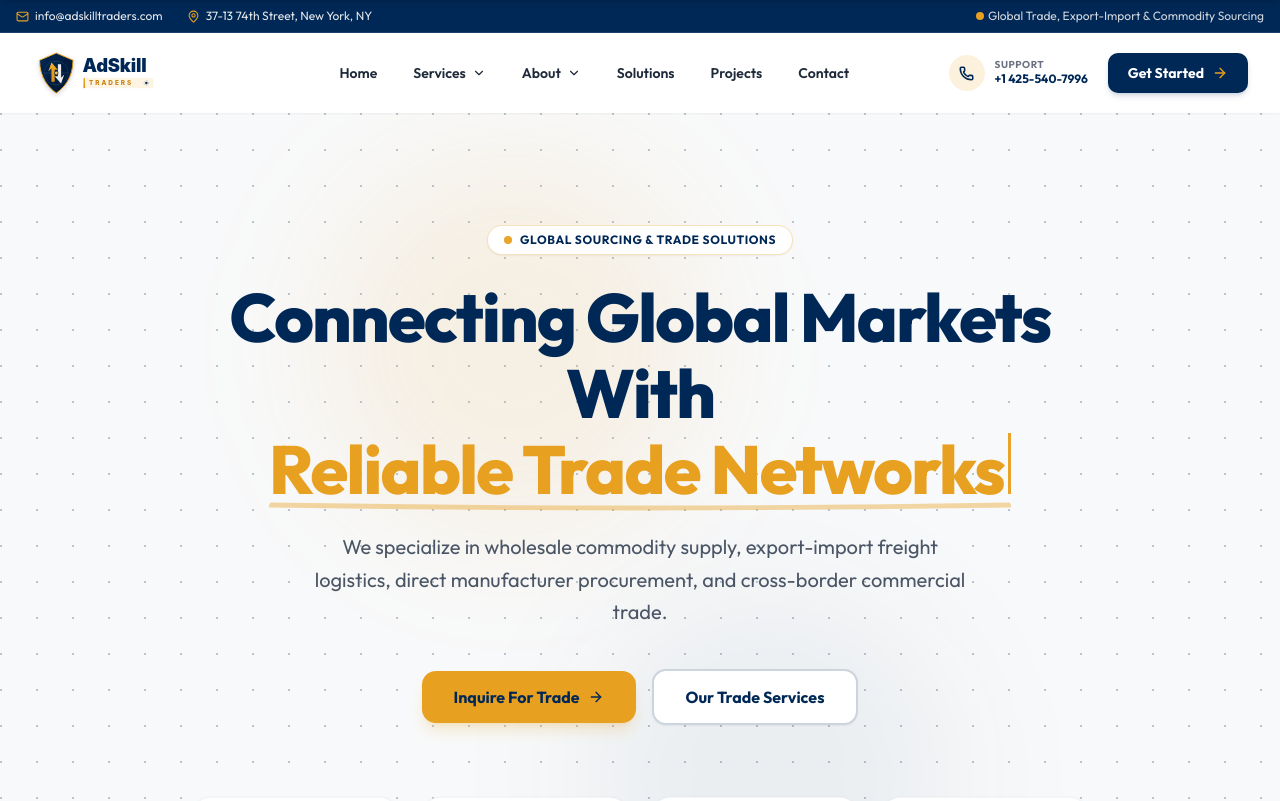
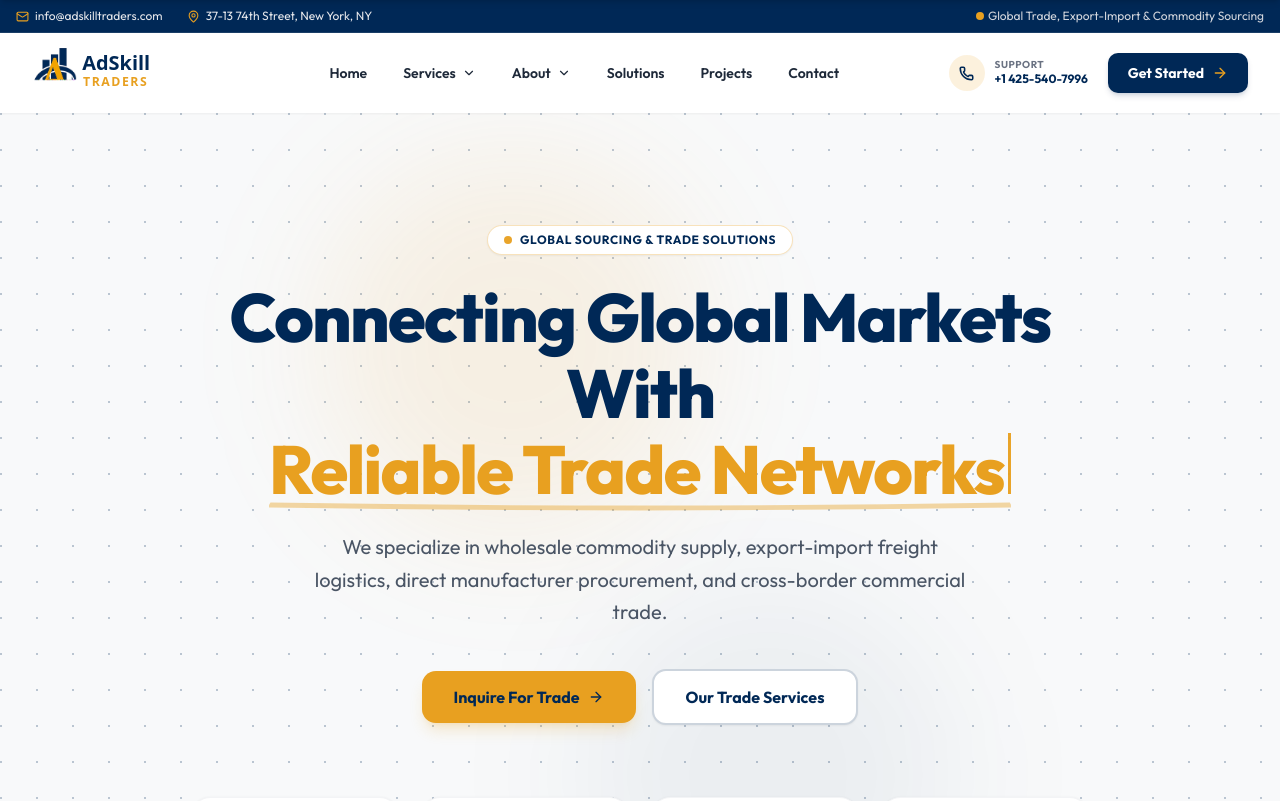
Before and after one commit to adskillconsultancy/Adskill-Traders-Frontend, a Next.js app: page / in a window 1280 px wide. Shown: the top 801 px of the page. Built offline with nearby package versions, Linux system fonts and the light colour scheme.

Commit message:
revert: restore original AdSkill logo design and expand canvas to show full logo

```diff
--- a/src/components/layout/Footer.tsx
+++ b/src/components/layout/Footer.tsx
@@ -51,9 +51,9 @@ export default function Footer() {
               <Image
                 src="/adskilltraders-white.svg"
                 alt="AdSkill Traders"
-                width={220}
-                height={50}
-                className="h-11 sm:h-12 w-auto object-contain"
+                width={240}
+                height={60}
+                className="h-12 w-auto object-contain"
               />
             </Link>
             <p className="text-sm leading-relaxed text-gray-300">
--- a/src/components/layout/Navbar.tsx
+++ b/src/components/layout/Navbar.tsx
@@ -66,9 +66,9 @@ export default function Navbar() {
         <Image
           src="/adskilltraders.svg"
           alt="AdSkill Traders"
-          width={220}
-          height={50}
-          className="h-11 sm:h-12 w-auto object-contain"
+          width={240}
+          height={60}
+          className="h-13 sm:h-14 w-auto object-contain"
           priority
         />
       </Link>
```
Also changed, not shown: public/adskilltraders-white.svg, public/adskilltraders.svg.
